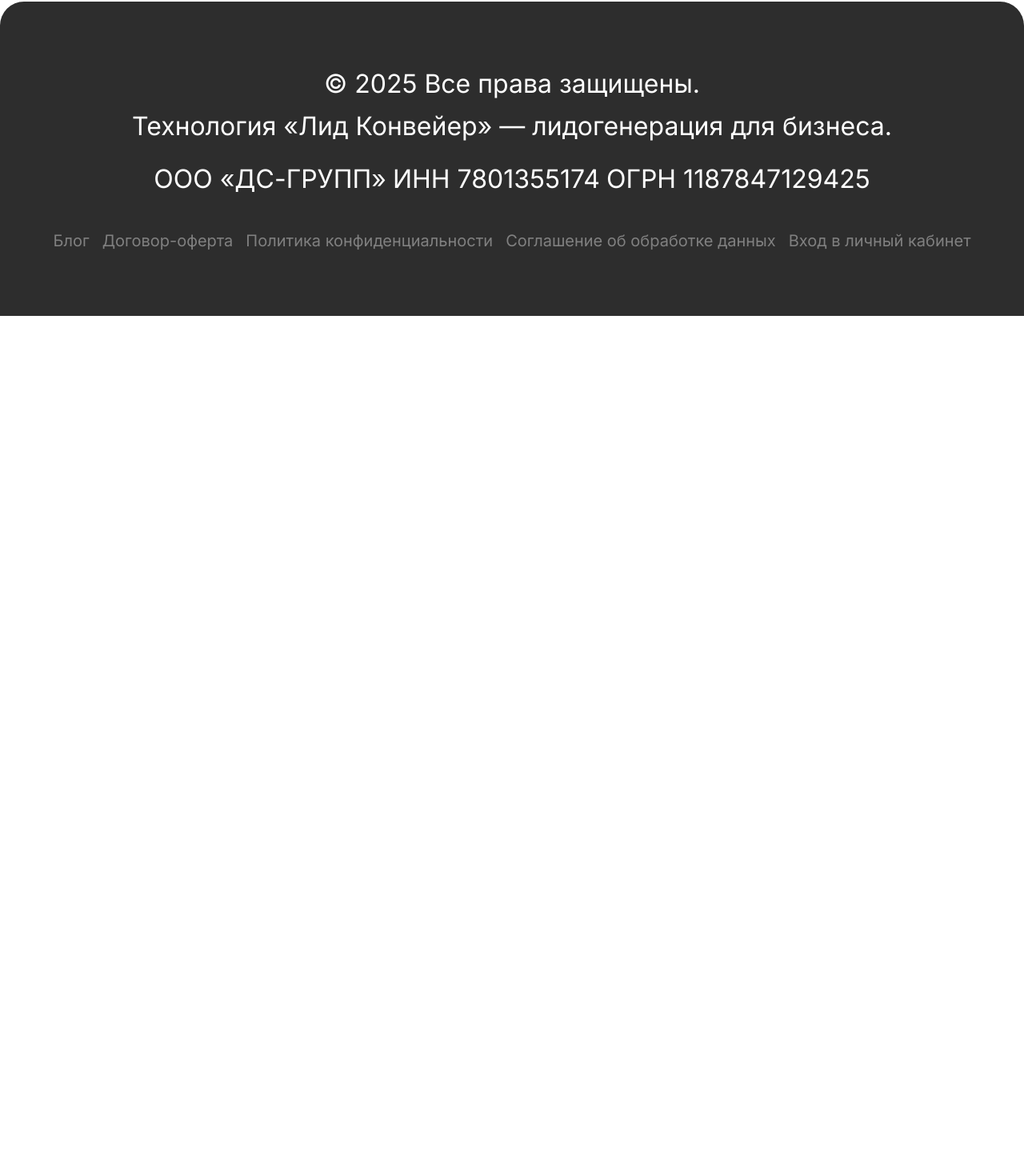
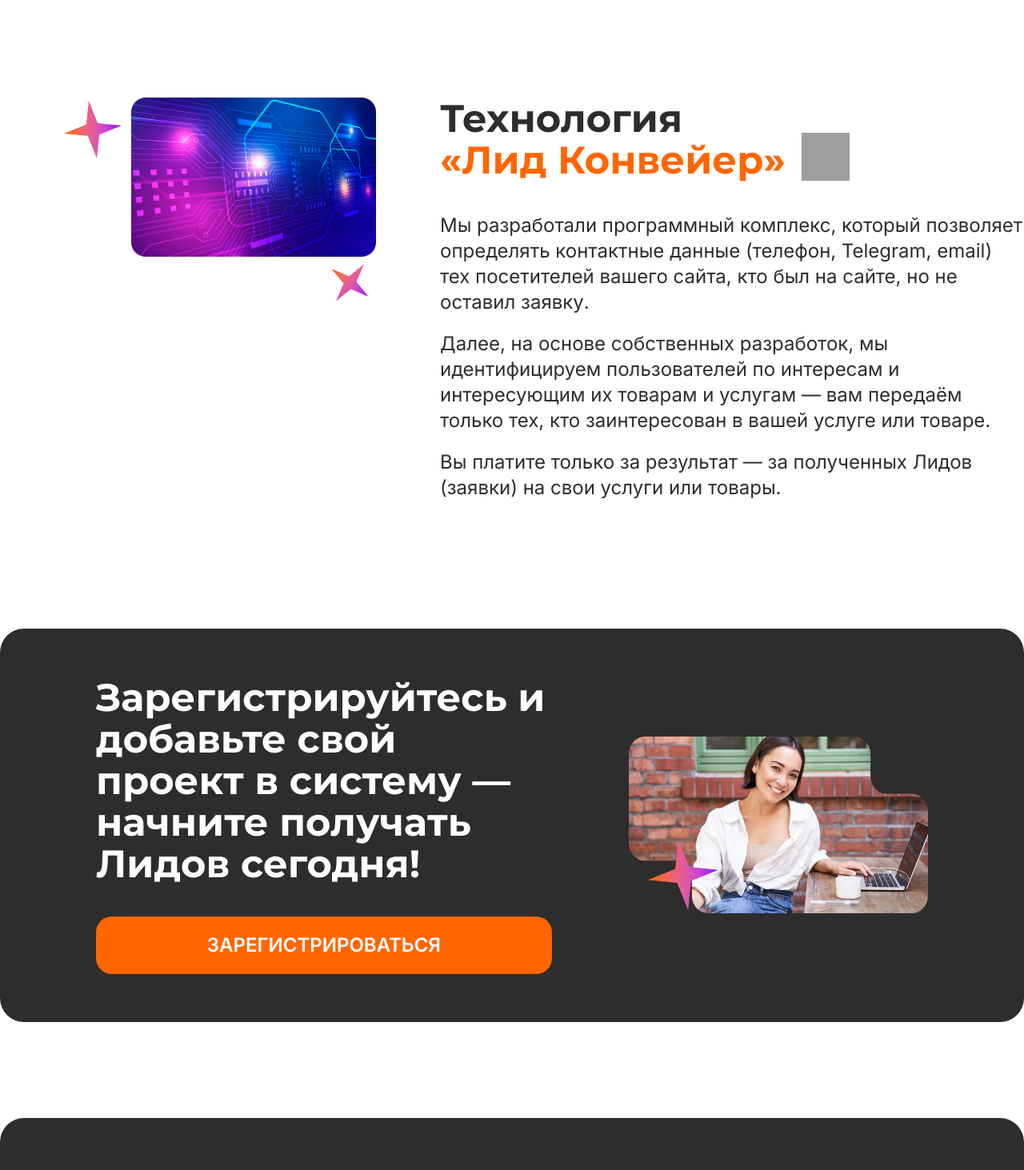
Before and after one commit to OksanaZhuravel/conveyor, a Next.js app: page / in a window 1280 px wide. Shown: the part 7279-8742 px from the top of the page at 80% size. Before the commit the page ends 7674 px from the top, so only its background shows below. Built offline with nearby package versions, Linux system fonts and the light colour scheme; grey boxes are pictures that could not be loaded.

Commit message:
Обновлены стили заголовков и отступов в компонентах Presentation, Contacts, LeadGeneration, PromoSection, Works, Pricing и Additionally для улучшения адаптивности и читаемости.

```diff
--- a/src/app/page.tsx
+++ b/src/app/page.tsx
@@ -2,10 +2,10 @@ import { Client } from '@/components/client-page/client';
 import { MainTabs } from '@/components/content-tabs/main-tabs';
 import { Pricing } from '@/components/pricing/pricing';
 import { PromoMain } from '@/components/promo/promo-main';
-// import { PromoSection } from '@/components/promo/promo-section';
+import { PromoSection } from '@/components/promo/promo-section';
 import { Reviews } from '@/components/reviews/reviews';
 // import { Presentation } from '@/components/technology/presentation';
-// import { Technology } from '@/components/technology/technology';
+import { Technology } from '@/components/technology/technology';
 // import { Works } from '@/components/works/works';
 // import { LeadGeneration } from '@/components/generation/lead-generation';
 // import { Orders } from '@/components/orders/orders';
@@ -21,21 +21,21 @@ export default function Home() {
         <Pricing />
         <Client />
         <Reviews />
-        {/* <Technology /> */}
-        {/* <PromoSection
+        <Technology />
+        <PromoSection
           title="Зарегистрируйтесь и добавьте свой проект в систему — начните получать
           Лидов сегодня!"
           src="/promo_2.png"
-        /> */}
+        />
         {/* <Works /> */}
         {/* <Presentation /> */}
         {/* <Orders /> */}
-        {/* <PromoSection
-          className="flex-row-reverse"
+        <PromoSection
+          className="md:flex-row-reverse"
           title="Давайте принесём результат Вашему бизнесу? Завалите своей отдел продаж Лидами!"
           src="/promo_3.png"
           isReverse
-        /> */}
+        />
         {/* <Answers /> */}
         {/* <LeadGeneration /> */}
         {/* <Contacts /> */}
--- a/src/components/contacts/contacts.tsx
+++ b/src/components/contacts/contacts.tsx
@@ -9,7 +9,9 @@ export const Contacts = () => {
       className="bg-muted rounded-30 m-auto my-30 flex h-full max-w-[1780px] items-center justify-start gap-15"
     >
       <div className="flex h-full w-full max-w-1/2 flex-col items-center pt-20 pb-20 pl-20">
-        <h2 className="font-montserrat text-5xl/[52px] font-bold">Контакты</h2>
+        <h2 className="font-montserrat text-3xl leading-[80px] font-bold md:text-4xl lg:text-5xl">
+          Контакты
+        </h2>
         <p className="lg:text-32 text-muted-foreground max-w-[760px] py-5 text-center">
           Есть вопрос, или вы хотите получить бесплатную консультацию? Свяжитесь
           с нами, и мы предоставим необходимую информацию!
--- a/src/components/generation/lead-generation.tsx
+++ b/src/components/generation/lead-generation.tsx
@@ -13,8 +13,8 @@ export const LeadGeneration = () => {
   return (
     <section className="m-auto mt-30 flex max-w-[1780px] items-center justify-start gap-15">
       <div className="flex h-full w-full max-w-[762px] flex-col items-start pl-37">
-        <h2 className="font-montserrat max-w-[560px] text-5xl/[52px] font-bold">
-          <span className="text-accent text-5xl/[52px] font-bold">
+        <h2 className="font-montserrat max-w-[560px] text-3xl leading-[80px] font-bold md:text-4xl lg:text-5xl">
+          <span className="leading-[80px]text-accent text-3xl font-bold md:text-4xl lg:text-5xl">
             Лидогенерация —{' '}
           </span>
           это новая эра маркетинга!
--- a/src/components/pricing/card-price-list.tsx
+++ b/src/components/pricing/card-price-list.tsx
@@ -3,7 +3,7 @@ const pricingData = [
   {
     title: 'Старт',
     header: '50 готовых лидов за',
-    price: '22 500 ₽',
+    price: '22 500',
     description:
       'Стартовый пакет для тех, кто хочет купить Лидов со своего сайта и повысить свои продаж',
     features: ['50 Лидов', '450 ₽ за один Лид', 'Получение за 5–7 дней'],
@@ -11,7 +11,7 @@ const pricingData = [
   {
     title: 'Стандарт',
     header: '100 готовых лидов за ',
-    price: '40 000 ₽',
+    price: '40 000',
     description:
       'Оптимальный пакет Лидов для любого отдела продаж и для повышения продаж своих товаров или услуг',
     features: [
@@ -24,7 +24,7 @@ const pricingData = [
   {
     title: 'Премиум',
     header: '300 готовых лидов за',
-    price: '90 000 ₽',
+    price: '90 000',
     description:
       'Максимум целевых Лидов в ближайшее время для вашего бизнеса которые уже завтра могут стать Вашими клиентами!',
     features: [
--- a/src/components/pricing/card-price.tsx
+++ b/src/components/pricing/card-price.tsx
@@ -37,16 +37,16 @@ export const CardPrice = ({
         <Image src={starIcon} alt="Звезда" width={56} height={56} />
       </div>
       <div className="flex flex-col gap-5">
-        <h2 className="font-montserrat mb-2 max-w-[424px] text-2xl font-bold lg:text-4xl">
+        <h2 className="font-montserrat mb-2 max-w-[424px] text-xl font-bold md:text-2xl lg:text-4xl">
           {header}&nbsp;
           <span
-            className="font-montserrat bg-clip-text text-2xl font-bold text-transparent lg:text-4xl"
+            className="font-montserrat bg-clip-text text-xl font-bold text-transparent md:text-2xl lg:text-4xl"
             style={{
               backgroundImage:
                 'linear-gradient(90deg, #FF6600 0%, #F26659 27%, #F06177 37%, #E55D97 48%, #CA46D2 71%, #8D13F9 100%)',
             }}
           >
-            {price}
+            {price}&nbsp;₽
           </span>
         </h2>
         <p className="max-w-[424px] text-2xl">{description}</p>
--- a/src/components/promo/promo-section.tsx
+++ b/src/components/promo/promo-section.tsx
@@ -17,13 +17,13 @@ export const PromoSection = ({
   return (
     <section
       className={cn(
-        'bg-foreground rounded-30 m-auto mt-30 flex max-w-[1780px] items-center justify-between gap-24 px-30 py-15',
+        'bg-foreground rounded-30 m-auto mt-10 flex max-w-[1780px] flex-col items-center justify-between gap-10 px-10 py-10 md:mt-20 md:flex-row md:gap-24 md:px-30 md:py-15 xl:mt-30',
         className
       )}
       {...rest}
     >
       <div className="flex h-full w-full max-w-[762px] flex-col items-start gap-10">
-        <h2 className="font-montserrat text-background text-5xl/[52px] font-bold">
+        <h2 className="font-montserrat text-background text-2xl font-bold md:text-4xl lg:text-5xl lg:leading-[52px]">
           {title}
         </h2>
 
--- a/src/components/technology/presentation.tsx
+++ b/src/components/technology/presentation.tsx
@@ -5,9 +5,9 @@ export const Presentation = () => {
   return (
     <section className="m-auto mt-30 flex max-w-[1180px] flex-col items-center gap-10">
       <div className="relative">
-        <h2 className="font-montserrat text-center text-5xl/[52px] font-bold">
+        <h2 className="font-montserrat text-center text-3xl leading-[80px] font-bold">
           Мы подготовили для вас видео&nbsp;-&nbsp;презентацию{' '}
-          <span className="text-accent font-montserrat text-5xl/[52px] font-bold">
+          <span className="text-accent font-montserrat font-bold md:text-4xl lg:text-5xl">
             нашей работы
           </span>
         </h2>
--- a/src/components/technology/technology.tsx
+++ b/src/components/technology/technology.tsx
@@ -5,17 +5,21 @@ import Image from 'next/image';
 
 export const Technology = () => {
   return (
-    <section className="m-auto mt-30 flex max-w-[1780px] items-start gap-15">
-      <div className="relative pb-18.25 pl-41">
+    <section className="m-auto mt-10 flex max-w-[1780px] flex-col-reverse items-start gap-5 px-5 md:mt-20 md:flex-row md:gap-15 md:px-0 xl:mt-30">
+      <div className="relative px-5 lg:pb-18.25 lg:pl-41">
         <Image
           src="/technology.png"
           alt="Картинка с технологиями"
           width={677}
           height={442}
         />
-        <StarIcon className={cn('absolute top-1 left-20 h-18 w-18')} />
         <StarIcon
-          className={cn('absolute right-6 bottom-3 h-14.25 w-14.25 rotate-45')}
+          className={cn('absolute top-1 left-20 h-5 w-5 lg:h-18 lg:w-18')}
+        />
+        <StarIcon
+          className={cn(
+            'absolute right-6 bottom-3 h-5 w-5 rotate-45 lg:h-14.25 lg:w-14.25'
+          )}
         />
       </div>
       <div className="flex max-w-[730px] flex-col gap-10 pb-5 md:pb-10">
@@ -25,20 +29,26 @@ export const Technology = () => {
             titleAccent="«Лид Конвейер»"
             className="items-start pb-0"
           />
-          <Image src="/smiling_face.png" alt="Смайлик" width={60} height={60} />
+          <Image
+            src="/smiling_face.png"
+            alt="Смайлик"
+            width={60}
+            height={60}
+            className="h-8 w-8 md:h-10 md:w-10 xl:h-15 xl:w-15"
+          />
         </div>
         <div className="flex flex-col gap-5">
-          <p className="text-2xl">
+          <p className="md:text-2xl">
             Мы разработали программный комплекс, который позволяет определять
             контактные данные (телефон, Telegram, email) тех посетителей вашего
             сайта, кто был на сайте, но не оставил заявку.
           </p>
-          <p className="text-2xl">
+          <p className="md:text-2xl">
             Далее, на основе собственных разработок, мы идентифицируем
             пользователей по интересам и интересующим их товарам и услугам — вам
             передаём только тех, кто заинтересован в вашей услуге или товаре.
           </p>
-          <p className="text-2xl">
+          <p className="md:text-2xl">
             Вы платите только за результат — за полученных Лидов (заявки) на
             свои услуги или товары.
           </p>
--- a/src/components/works/works.tsx
+++ b/src/components/works/works.tsx
@@ -106,7 +106,7 @@ export const Works = () => {
               key={slider.id}
               className="flex w-full flex-col items-center gap-21.5"
             >
-              <h2 className="font-montserrat text-5xl/[52px] font-bold">
+              <h2 className="font-montserrat text-3xl leading-[80px] font-bold md:text-4xl lg:text-5xl">
                 {slider.title}
               </h2>
               <div className="flex w-full items-start justify-between gap-22.5">
@@ -122,7 +122,7 @@ export const Works = () => {
                       height={72}
                     />
                   </div>
-                  <h3 className="font-montserrat text-5xl/[52px] font-bold">
+                  <h3 className="font-montserrat text-3xl leading-[80px] font-bold md:text-4xl lg:text-5xl">
                     {slider.description}
                   </h3>
                 </div>
```
Also changed, not shown: src/components/pricing/additionally.tsx (+4 -4 lines).
